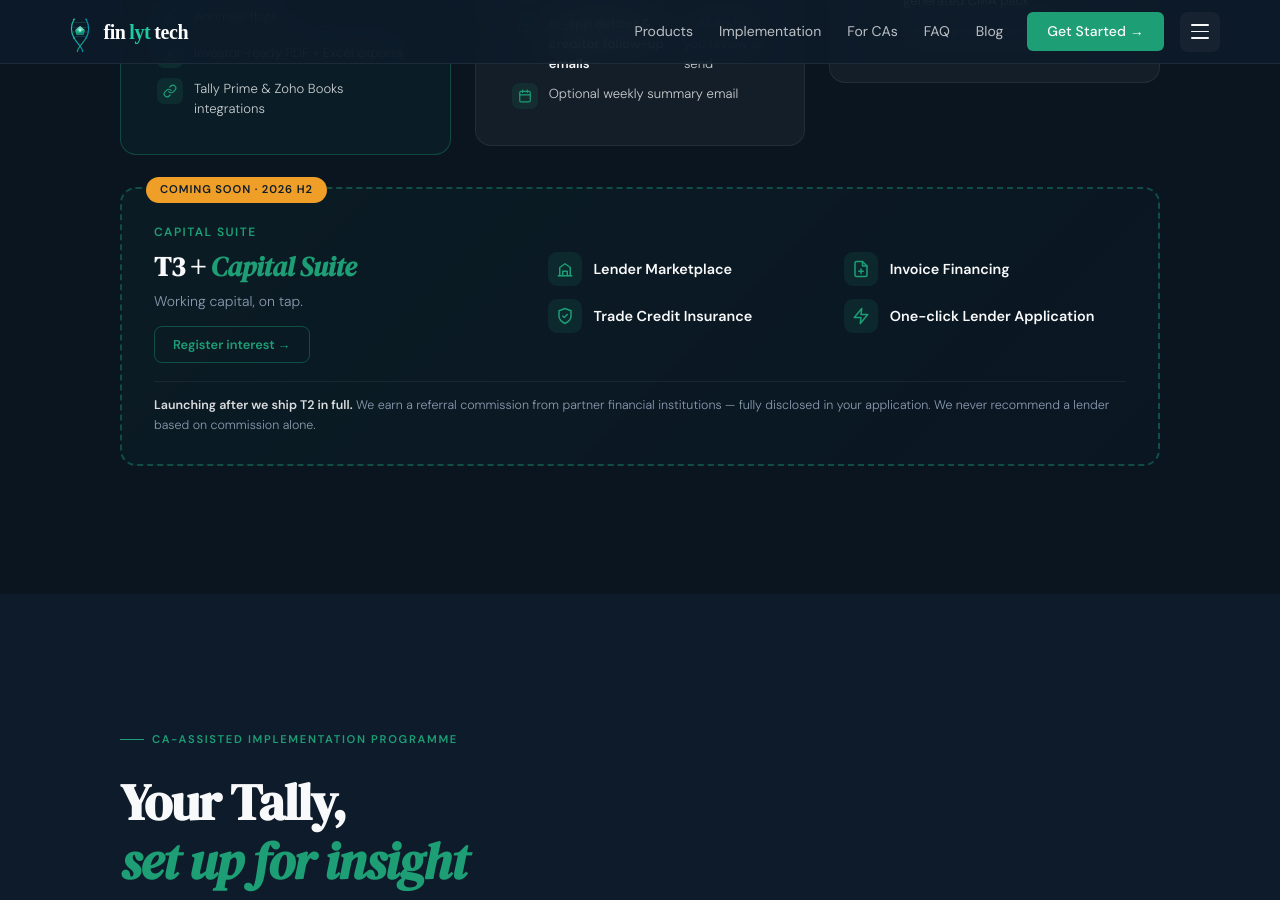
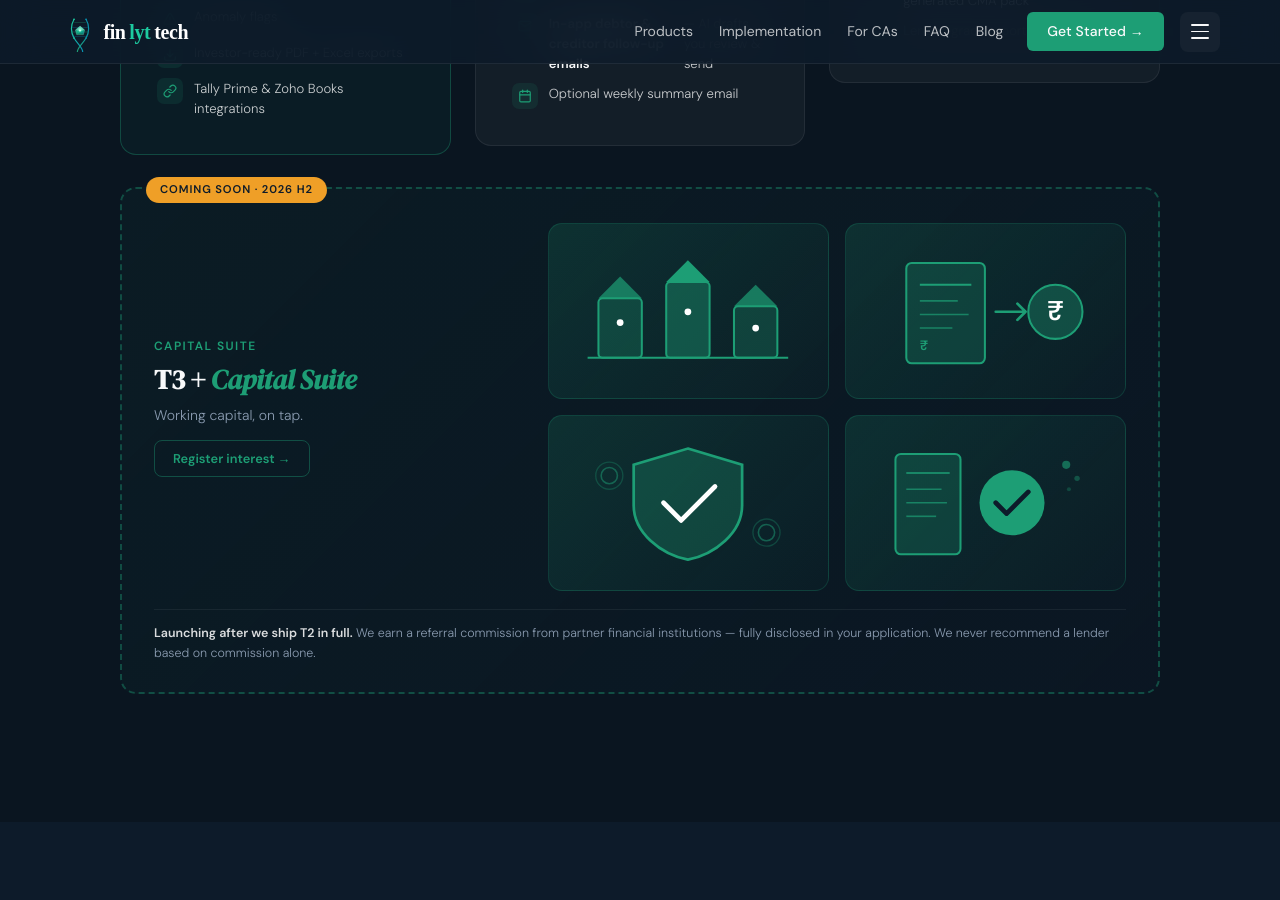
Before and after one commit to sasikeshav2207-debug/finlyt-web, a Jekyll site: the page index.html, which Jekyll copies as it is, in a window 1280 px wide and 900 px high, scrolled down 4389 px. Built offline with Jekyll 4.4.1, drawn with Linux system fonts in a browser that asks for light colours.

Commit message:
Capital Suite: replace text labels with illustrative SVG tiles
Four 2-up image tiles (storefront/marketplace, invoice→cash, shield+tick,
form+one-click) instead of word labels. Names live in title= for a11y/SEO
without exposing the full mechanic in visible body copy. Reinforces the
'keep them guessing' positioning while still hinting at value.

```diff
--- a/index.html
+++ b/index.html
@@ -1504,22 +1504,61 @@
             </button>
           </div>
           <div>
-            <ul style="list-style:none;padding:0;margin:0;display:grid;grid-template-columns:1fr 1fr;gap:14px">
-              <li style="display:flex;gap:12px;align-items:center;font-size:0.9rem;color:rgba(255,255,255,0.9);line-height:1.5">
-                <span class="feat-ico" style="width:34px;height:34px;border-radius:9px"><svg viewBox="0 0 24 24" fill="none" stroke="currentColor" stroke-linecap="round" stroke-linejoin="round" style="width:18px;height:18px"><path d="M3 21h18"/><path d="M5 21V10l7-5 7 5v11"/><path d="M9 21v-6h6v6"/></svg></span>
-                <strong style="color:var(--white);font-weight:600">Lender Marketplace</strong>
+            <ul style="list-style:none;padding:0;margin:0;display:grid;grid-template-columns:1fr 1fr;gap:16px" aria-label="Capital Suite pillars">
+              <!-- Tile 1 — Marketplace -->
+              <li style="position:relative;aspect-ratio:1.6/1;border-radius:14px;background:linear-gradient(135deg,rgba(29,158,117,0.18),rgba(29,158,117,0.04));border:1px solid rgba(29,158,117,0.22);overflow:hidden;display:flex;align-items:center;justify-content:center" title="Marketplace">
+                <svg viewBox="0 0 160 100" fill="none" xmlns="http://www.w3.org/2000/svg" style="width:78%;height:78%">
+                  <rect x="14" y="40" width="32" height="44" rx="3" fill="rgba(29,158,117,0.25)" stroke="#1D9E75" stroke-width="1.5"/>
+                  <rect x="64" y="28" width="32" height="56" rx="3" fill="rgba(29,158,117,0.4)" stroke="#1D9E75" stroke-width="1.5"/>
+                  <rect x="114" y="46" width="32" height="38" rx="3" fill="rgba(29,158,117,0.25)" stroke="#1D9E75" stroke-width="1.5"/>
+                  <path d="M14 40 L30 24 L46 40 Z" fill="#1D9E75" opacity="0.7"/>
+                  <path d="M64 28 L80 12 L96 28 Z" fill="#1D9E75"/>
+                  <path d="M114 46 L130 30 L146 46 Z" fill="#1D9E75" opacity="0.7"/>
+                  <line x1="6" y1="84" x2="154" y2="84" stroke="#1D9E75" stroke-width="1.5"/>
+                  <circle cx="30" cy="58" r="2.5" fill="#fff"/>
+                  <circle cx="80" cy="50" r="2.5" fill="#fff"/>
+                  <circle cx="130" cy="62" r="2.5" fill="#fff"/>
+                </svg>
               </li>
-              <li style="display:flex;gap:12px;align-items:center;font-size:0.9rem;color:rgba(255,255,255,0.9);line-height:1.5">
-                <span class="feat-ico" style="width:34px;height:34px;border-radius:9px"><svg viewBox="0 0 24 24" fill="none" stroke="currentColor" stroke-linecap="round" stroke-linejoin="round" style="width:18px;height:18px"><path d="M14 2H6a2 2 0 00-2 2v16a2 2 0 002 2h12a2 2 0 002-2V8z"/><polyline points="14 2 14 8 20 8"/><line x1="12" y1="18" x2="12" y2="12"/><line x1="9" y1="15" x2="15" y2="15"/></svg></span>
-                <strong style="color:var(--white);font-weight:600">Invoice Financing</strong>
+              <!-- Tile 2 — Invoice Financing -->
+              <li style="position:relative;aspect-ratio:1.6/1;border-radius:14px;background:linear-gradient(135deg,rgba(29,158,117,0.18),rgba(29,158,117,0.04));border:1px solid rgba(29,158,117,0.22);overflow:hidden;display:flex;align-items:center;justify-content:center" title="Invoice Financing">
+                <svg viewBox="0 0 160 100" fill="none" xmlns="http://www.w3.org/2000/svg" style="width:78%;height:78%">
+                  <rect x="22" y="14" width="58" height="74" rx="4" fill="rgba(29,158,117,0.22)" stroke="#1D9E75" stroke-width="1.5"/>
+                  <line x1="32" y1="30" x2="70" y2="30" stroke="#1D9E75" stroke-width="1.5"/>
+                  <line x1="32" y1="42" x2="60" y2="42" stroke="#1D9E75" stroke-width="1.2" opacity="0.7"/>
+                  <line x1="32" y1="52" x2="68" y2="52" stroke="#1D9E75" stroke-width="1.2" opacity="0.7"/>
+                  <line x1="32" y1="62" x2="56" y2="62" stroke="#1D9E75" stroke-width="1.2" opacity="0.7"/>
+                  <text x="32" y="78" font-family="DM Sans" font-size="10" font-weight="700" fill="#1D9E75">₹</text>
+                  <path d="M88 50 L110 50 M104 44 L110 50 L104 56" stroke="#1D9E75" stroke-width="2" stroke-linecap="round" stroke-linejoin="round" fill="none"/>
+                  <circle cx="132" cy="50" r="20" fill="rgba(29,158,117,0.35)" stroke="#1D9E75" stroke-width="1.5"/>
+                  <text x="132" y="56" text-anchor="middle" font-family="DM Sans" font-size="20" font-weight="700" fill="#fff">₹</text>
+                </svg>
               </li>
-              <li style="display:flex;gap:12px;align-items:center;font-size:0.9rem;color:rgba(255,255,255,0.9);line-height:1.5">
-                <span class="feat-ico" style="width:34px;height:34px;border-radius:9px"><svg viewBox="0 0 24 24" fill="none" stroke="currentColor" stroke-linecap="round" stroke-linejoin="round" style="width:18px;height:18px"><path d="M12 22s8-4 8-10V5l-8-3-8 3v7c0 6 8 10 8 10z"/><polyline points="9 12 11 14 15 10"/></svg></span>
-                <strong style="color:var(--white);font-weight:600">Trade Credit Insurance</strong>
+              <!-- Tile 3 — Trade Credit Insurance -->
+              <li style="position:relative;aspect-ratio:1.6/1;border-radius:14px;background:linear-gradient(135deg,rgba(29,158,117,0.18),rgba(29,158,117,0.04));border:1px solid rgba(29,158,117,0.22);overflow:hidden;display:flex;align-items:center;justify-content:center" title="Trade Credit Insurance">
+                <svg viewBox="0 0 160 100" fill="none" xmlns="http://www.w3.org/2000/svg" style="width:78%;height:78%">
+                  <path d="M80 10 L120 22 V52 C120 72 100 88 80 92 C60 88 40 72 40 52 V22 Z" fill="rgba(29,158,117,0.28)" stroke="#1D9E75" stroke-width="2"/>
+                  <path d="M62 50 L75 63 L100 38" stroke="#fff" stroke-width="3.5" stroke-linecap="round" stroke-linejoin="round" fill="none"/>
+                  <circle cx="22" cy="30" r="6" fill="none" stroke="#1D9E75" stroke-width="1.2" opacity="0.5"/>
+                  <circle cx="22" cy="30" r="10" fill="none" stroke="#1D9E75" stroke-width="1" opacity="0.3"/>
+                  <circle cx="138" cy="72" r="6" fill="none" stroke="#1D9E75" stroke-width="1.2" opacity="0.5"/>
+                  <circle cx="138" cy="72" r="10" fill="none" stroke="#1D9E75" stroke-width="1" opacity="0.3"/>
+                </svg>
               </li>
-              <li style="display:flex;gap:12px;align-items:center;font-size:0.9rem;color:rgba(255,255,255,0.9);line-height:1.5">
-                <span class="feat-ico" style="width:34px;height:34px;border-radius:9px"><svg viewBox="0 0 24 24" fill="none" stroke="currentColor" stroke-linecap="round" stroke-linejoin="round" style="width:18px;height:18px"><polyline points="13 2 3 14 12 14 11 22 21 10 12 10 13 2"/></svg></span>
-                <strong style="color:var(--white);font-weight:600">One-click Lender Application</strong>
+              <!-- Tile 4 — One-click Application -->
+              <li style="position:relative;aspect-ratio:1.6/1;border-radius:14px;background:linear-gradient(135deg,rgba(29,158,117,0.18),rgba(29,158,117,0.04));border:1px solid rgba(29,158,117,0.22);overflow:hidden;display:flex;align-items:center;justify-content:center" title="One-click Application">
+                <svg viewBox="0 0 160 100" fill="none" xmlns="http://www.w3.org/2000/svg" style="width:78%;height:78%">
+                  <rect x="14" y="14" width="48" height="74" rx="4" fill="rgba(29,158,117,0.22)" stroke="#1D9E75" stroke-width="1.5"/>
+                  <line x1="22" y1="28" x2="54" y2="28" stroke="#1D9E75" stroke-width="1.2"/>
+                  <line x1="22" y1="40" x2="48" y2="40" stroke="#1D9E75" stroke-width="1.2" opacity="0.7"/>
+                  <line x1="22" y1="50" x2="52" y2="50" stroke="#1D9E75" stroke-width="1.2" opacity="0.7"/>
+                  <line x1="22" y1="60" x2="44" y2="60" stroke="#1D9E75" stroke-width="1.2" opacity="0.7"/>
+                  <circle cx="100" cy="50" r="24" fill="#1D9E75"/>
+                  <path d="M88 50 L96 58 L112 42" stroke="#0D1B2A" stroke-width="3.5" stroke-linecap="round" stroke-linejoin="round" fill="none"/>
+                  <circle cx="140" cy="22" r="3" fill="#1D9E75" opacity="0.6"/>
+                  <circle cx="148" cy="32" r="2" fill="#1D9E75" opacity="0.4"/>
+                  <circle cx="142" cy="40" r="1.5" fill="#1D9E75" opacity="0.3"/>
+                </svg>
               </li>
             </ul>
           </div>
```
